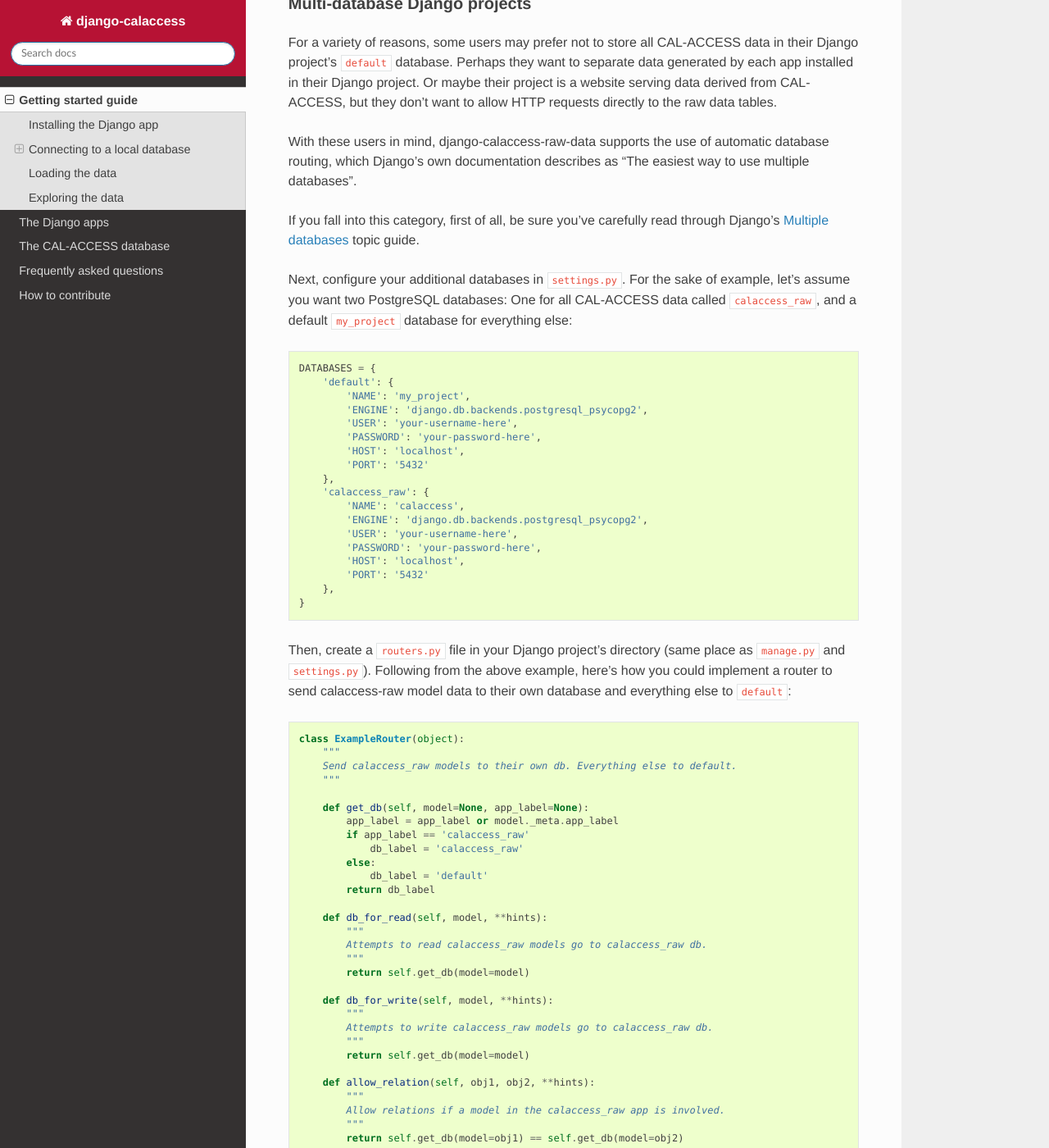
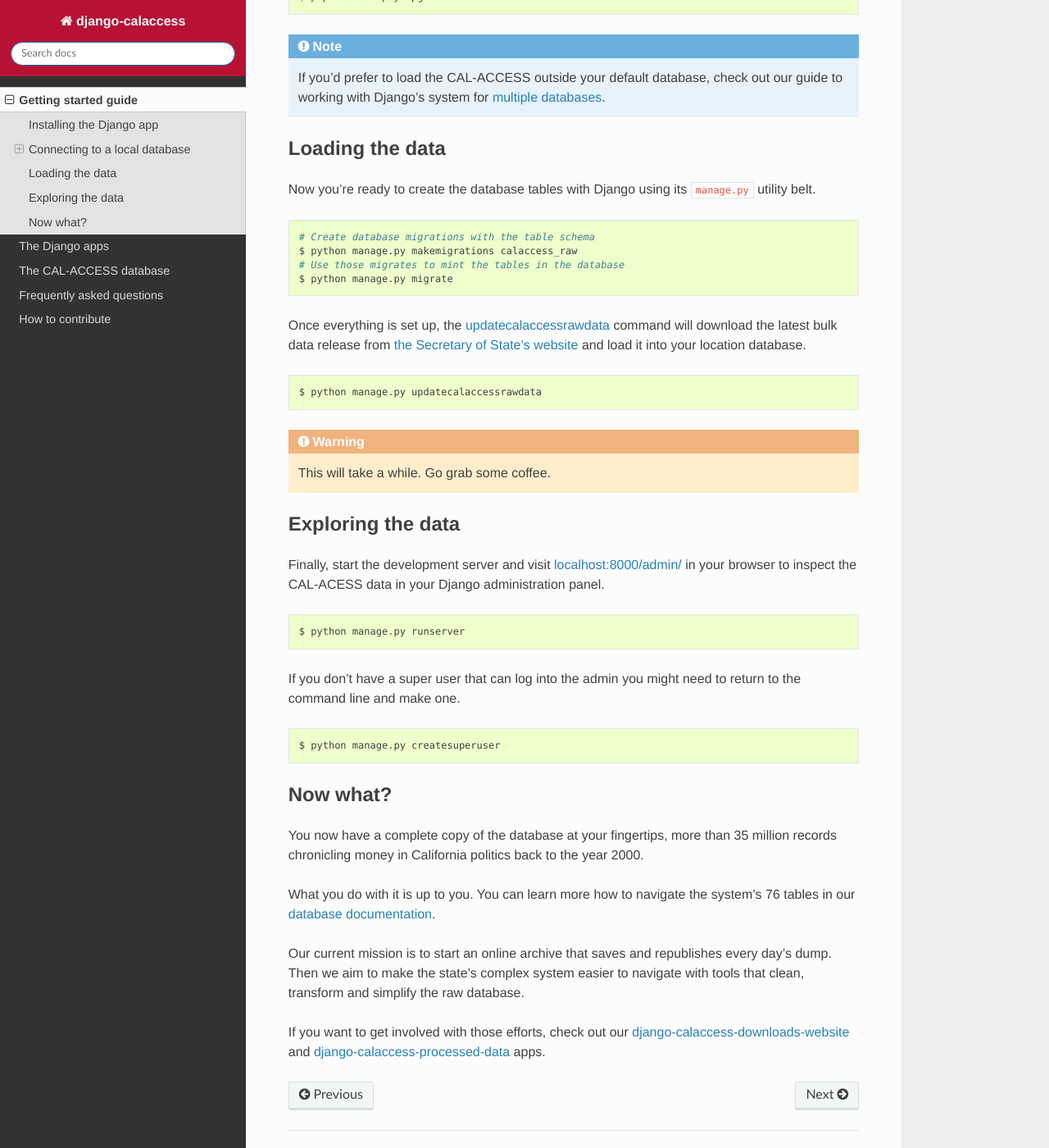
Before and after one commit to palewire/django-calaccess-technical-documentation, a Sphinx documentation site: the page built from docs/howtouseit.rst, in a window 1280 px wide and 1400 px high, scrolled down 2451 px. Shown: the whole window at 82% size. Built offline with Sphinx 7.4.7 and the Read the Docs theme 2.0.0, drawn with Linux system fonts in a browser that asks for light colours; some of the changed text lies outside the part shown.

Commit message:
Edits to getting started guide for style, clarity, etc.

```diff
--- a/docs/apps/calaccess_raw/managementcommands.rst
+++ b/docs/apps/calaccess_raw/managementcommands.rst
@@ -6,6 +6,8 @@ The raw-data app includes the following commands for processing and verifying th
 As with any Django app management command, these can be invoked on the command line or `called within your Python code <https://docs.djangoproject.com/en/1.9/ref/django-admin/#running-management-commands-from-your-code>`_.
 
 ----------------------
+
+.. _updatecalaccessrawdata:
 
 updatecalaccessrawdata
 ~~~~~~~~~~~~~~~~~~~~~~
--- a/docs/faq.rst
+++ b/docs/faq.rst
@@ -271,8 +271,8 @@ and Microsoft SQL Server. But we haven't got there yet.
 
 ----------------------
 
-Why does django-calaccess-raw-data use data loading techniques not supported by Django?
----------------------------------------------------------------------------------------
+Why does django-calaccess-raw-data use loading techniques not supported by Django?
+----------------------------------------------------------------------------------
 
 Because the CAL-ACCESS database is huge. With more than 35 million records sprawled across 76 tables,
 it can take a long time to load into a database using `the standard Django tools <https://docs.djangoproject.com/es/1.9/topics/db/queries/#creating-objects>`_,
@@ -285,3 +285,91 @@ directly into the database in a small fraction of the time it would take to load
 
 As part of developing these tools we released `django-postgres-copy <http://django-postgres-copy.californiacivicdata.org/en/latest/>`_, a Django extension
 that makes it easier for us and other developers to work with these valuable tools.
+
+----------------------
+
+.. _faq-multi-databases:
+
+Do I have to load the CAL-ACCESS data into my default database?
+---------------------------------------------------------------
+
+No, django-calaccess-raw-data supports the use of automatic database routing,
+which Django's own documentation describes as "the easiest way to use multiple databases".
+
+If you fall into this category, first of all, be sure you've carefully read
+through Django's `multiple databases <https://docs.djangoproject.com/en/1.9/topics/db/multi-db/>`_ topic guide.
+
+Next, configure your additional databases in ``settings.py``. Let's assume you want
+two PostgreSQL databases: One for all CAL-ACCESS data called ``calaccess_raw``, and a default ``my_project`` database for everything else:
+
+.. code-block:: python
+
+    DATABASES = {
+        'default': {
+            'NAME': 'my_project',
+            'ENGINE': 'django.db.backends.postgresql_psycopg2',
+            'USER': 'your-username-here',
+            'PASSWORD': 'your-password-here',
+            'HOST': 'localhost',
+            'PORT': '5432'
+        },
+        'calaccess_raw': {
+            'NAME': 'calaccess',
+            'ENGINE': 'django.db.backends.postgresql_psycopg2',
+            'USER': 'your-username-here',
+            'PASSWORD': 'your-password-here',
+            'HOST': 'localhost',
+            'PORT': '5432'
+        },
+    }
+
+Then, create a ``routers.py`` file in your Django project's directory (same place as ``manage.py`` and ``settings.py``). Following from the above example, here's how you could implement a router to send calaccess-raw model data to their own database and everything else to ``default``:
+
+.. code-block:: python
+
+    class ExampleRouter(object):
+        """
+        Send calaccess_raw models to their own db. Everything else to default.
+        """
+
+        def get_db(self, model=None, app_label=None):
+            app_label = app_label or model._meta.app_label
+            if app_label == 'calaccess_raw'
+                db_label = 'calaccess_raw'
+            else:
+                db_label = 'default'
+            return db_label
+
+        def db_for_read(self, model, **hints):
+            """
+            Attempts to read calaccess_raw models go to calaccess_raw db.
+            """
+            return self.get_db(model=model)
+
+        def db_for_write(self, model, **hints):
+            """
+            Attempts to write calaccess_raw models go to calaccess_raw db.
+            """
+            return self.get_db(model=model)
+
+        def allow_relation(self, obj1, obj2, **hints):
+            """
+            Allow relations if a model in the calaccess_raw app is involved.
+            """
+            return self.get_db(model=obj1) == self.get_db(model=obj2)
+
+        def allow_migrate(self, db, app_label, model=None, **hints):
+            """
+            Make sure the calaccess_raw app only appears in the calaccess_raw
+            database.
+            """
+            intended_db = self.get_db(app_label=app_label)
+            return (db == intended_db) or (db == 'default' and intended_db is None)
+
+Finally, configure the router in ``setting.py``:
+
+.. code-block:: python
+
+        DATABASE_ROUTERS = ['example.routers.ExampleRouter']
+
+And everything should be ready.
--- a/docs/howtouseit.rst
+++ b/docs/howtouseit.rst
@@ -1,7 +1,12 @@
 Getting started guide
 =====================
 
-This guide will walk users through the process of installing the latest official release of `django-calaccess-raw-data <apps/calaccess_raw.html>`_, which is available on the `Python Package Index <https://pypi.python.org/pypi/django-calaccess-raw-data/>`_. If you want to install the raw source code or contribute as a developer refer to the `"How to contribute" <howtocontribute.html>`__ page.
+This guide will walk you through the process of installing the latest official release
+of `django-calaccess-raw-data <apps/calaccess_raw.html>`_, which will download and extract
+the latest CAL-ACCESS archive before loading it into a local database.
+
+If, instead, you want to install the raw source code or contribute as a developer please refer to
+the :doc:`"How to contribute" </howtocontribute>` tutorial.
 
 .. warning::
 
@@ -12,13 +17,14 @@ This guide will walk users through the process of installing the latest official
 Installing the Django app
 -------------------------
 
-The latest official release of the application can be installed from the Python Package Index using ``pip``.
+The latest version of the application can be installed from the Python Package Index using ``pip``.
 
 .. code-block:: bash
 
     $ pip install django-calaccess-raw-data
 
-The app needs to be added to the ``INSTALLED_APPS`` in your Django project's ``settings.py`` configuration file.
+Like most Django applications, the app then needs to be added to the
+``INSTALLED_APPS`` in your ``settings.py`` configuration file.
 
 .. code-block:: python
 
@@ -62,13 +68,13 @@ Once that's handled, add a database connection string like this to your ``settin
 
 Return to the command line. This will create a MySQL database to store the data.
 
-.. code-block:: bash
+.. code-block:: sh
 
     $ mysqladmin -h localhost -u your-username-here -p create calaccess_raw
 
 And, if you don't have it already, you'll need to install a Python library that can access MySQL via Django. That can be done with `pip <https://pip.pypa.io/en/latest/installing.html>`_, a Python package management tool.
 
-.. code-block:: bash
+.. code-block:: sh
 
     $ pip install mysqlclient
 
@@ -104,102 +110,34 @@ If you don't have it already, you'll need to install a Python library that can a
 
     $ pip install psycopg2
 
-Multi-database Django projects
-~~~~~~~~~~~~~~~~~~~~~~~~~~~~~~
+.. note::
 
-For a variety of reasons, some users may prefer not to store all CAL-ACCESS data in their Django project's ``default`` database. Perhaps they want to separate data generated by each app installed in their Django project. Or maybe their project is a website serving data derived from CAL-ACCESS, but they don't want to allow HTTP requests directly to the raw data tables.
-
-With these users in mind, django-calaccess-raw-data supports the use of automatic database routing, which Django's own documentation describes as "The easiest way to use multiple databases".
-
-If you fall into this category, first of all, be sure you've carefully read through Django's `Multiple databases <https://docs.djangoproject.com/en/1.9/topics/db/multi-db/>`_ topic guide.
-
-Next, configure your additional databases in ``settings.py``. For the sake of example, let's assume you want two PostgreSQL databases: One for all CAL-ACCESS data called ``calaccess_raw``, and a default ``my_project`` database for everything else:
-
-.. code-block:: python
-
-    DATABASES = {
-        'default': {
-            'NAME': 'my_project',
-            'ENGINE': 'django.db.backends.postgresql_psycopg2',
-            'USER': 'your-username-here',
-            'PASSWORD': 'your-password-here',
-            'HOST': 'localhost',
-            'PORT': '5432'
-        },
-        'calaccess_raw': {
-            'NAME': 'calaccess',
-            'ENGINE': 'django.db.backends.postgresql_psycopg2',
-            'USER': 'your-username-here',
-            'PASSWORD': 'your-password-here',
-            'HOST': 'localhost',
-            'PORT': '5432'
-        },
-    }
-
-Then, create a ``routers.py`` file in your Django project's directory (same place as ``manage.py`` and ``settings.py``). Following from the above example, here's how you could implement a router to send calaccess-raw model data to their own database and everything else to ``default``:
-
-.. code-block:: python
-
-    class ExampleRouter(object):
-        """
-        Send calaccess_raw models to their own db. Everything else to default.
-        """
-
-        def get_db(self, model=None, app_label=None):
-            app_label = app_label or model._meta.app_label
-            if app_label == 'calaccess_raw'
-                db_label = 'calaccess_raw'
-            else:
-                db_label = 'default'
-            return db_label
-
-        def db_for_read(self, model, **hints):
-            """
-            Attempts to read calaccess_raw models go to calaccess_raw db.
-            """
-            return self.get_db(model=model)
-
-        def db_for_write(self, model, **hints):
-            """
-            Attempts to write calaccess_raw models go to calaccess_raw db.
-            """
-            return self.get_db(model=model)
-
-        def allow_relation(self, obj1, obj2, **hints):
-            """
-            Allow relations if a model in the calaccess_raw app is involved.
-            """
-            return self.get_db(model=obj1) == self.get_db(model=obj2)
-
-        def allow_migrate(self, db, app_label, model=None, **hints):
-            """
-            Make sure the calaccess_raw app only appears in the calaccess_raw
-            database.
-            """
-            intended_db = self.get_db(app_label=app_label)
-            return (db == intended_db) or (db == 'default' and intended_db is None)
-
-Finally, configure the router in ``setting.py``:
-
-.. code-block:: python
-
-        DATABASE_ROUTERS = ['example.routers.ExampleRouter']
+    If you'd prefer to load the CAL-ACCESS outside your default database, check
+    out our guide to working with Django's system for
+    :ref:`multiple databases <faq-multi-databases>`.
 
 Loading the data
 ----------------
 
 Now you're ready to create the database tables with Django using its ``manage.py`` utility belt.
 
-.. code-block:: bash
+.. code-block:: sh
 
+    # Create database migrations with the table schema
     $ python manage.py makemigrations calaccess_raw
+    # Use those migrates to mint the tables in the database
     $ python manage.py migrate
 
-Once everything is set up, this management command will download the latest bulk data release from the Secretary of State's website and load it into your database. It'll take a while. Go grab some coffee.
+Once everything is set up, the :ref:`updatecalaccessrawdata` command will download the latest
+bulk data release from `the Secretary of State's website <http://www.sos.ca.gov/campaign-lobbying/cal-access-resources/raw-data-campaign-finance-and-lobbying-activity/>`_ and load it into your location database.
 
 .. code-block:: bash
 
     $ python manage.py updatecalaccessrawdata
+
+.. warning::
+
+    This will take a while. Go grab some coffee.
 
 Exploring the data
 ------------------
@@ -215,3 +153,21 @@ If you don't have a super user that can log into the admin you might need to ret
 .. code-block:: bash
 
     $ python manage.py createsuperuser
+
+
+Now what?
+---------
+
+You now have a complete copy of the database at your fingertips, more than 35 million records
+chronicling money in California politics back to the year 2000.
+
+What you do with it is up to you. You can learn more how to navigate the system's 76
+tables in our :doc:`database documentation </calaccess>`.
+
+Our current mission is to start an online archive that saves and republishes every
+day's dump. Then we aim to make the state's complex system easier to navigate
+with tools that clean, transform and simplify the raw database.
+
+If you want to get involved with those efforts, check out our
+:doc:`/apps/calaccess_downloads_site`
+and :doc:`/apps/calaccess_processed` apps.
```
Also changed, not shown: other parts of docs/howtouseit.rst (+1 -1 lines).
